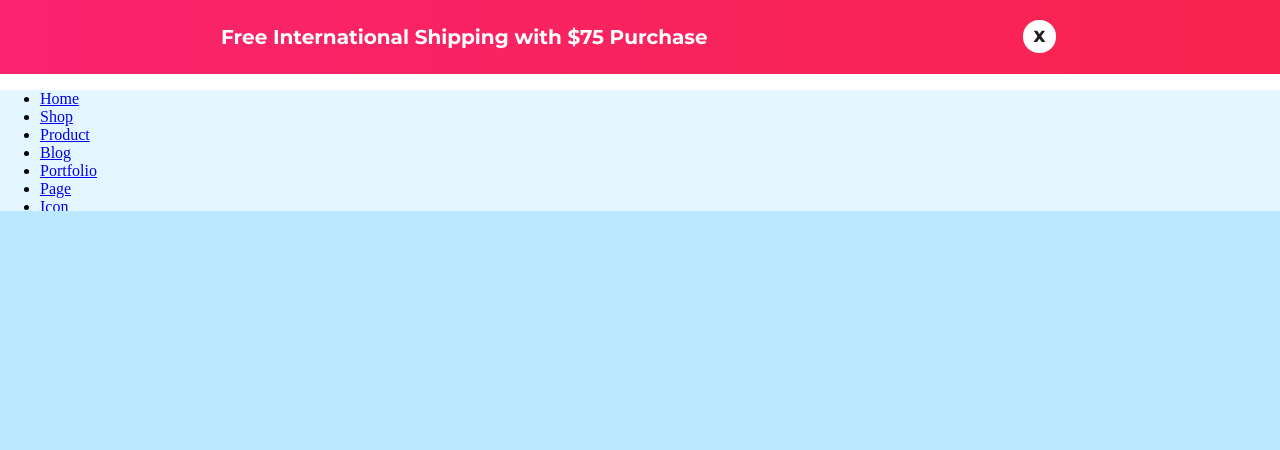
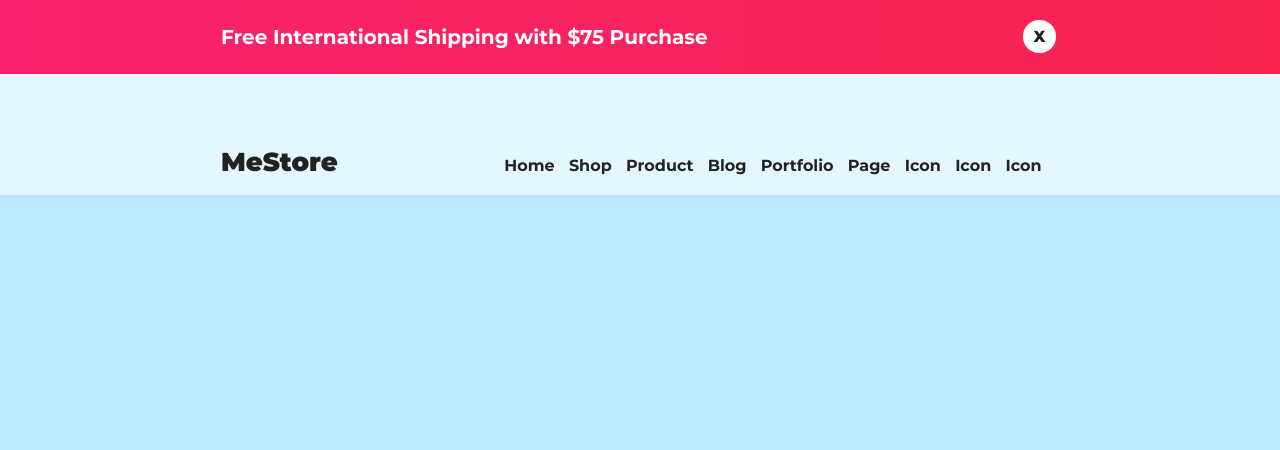
Before and after one commit to JLBrigham/wiro-agency, a website: page index.html in a window 1280 px wide. Shown: the top 450 px of the page. Drawn offline with Linux system fonts and the light colour scheme.

Commit message:
Position divs using flex for fashion carnival inset

```diff
--- a/index.html
+++ b/index.html
@@ -16,6 +16,7 @@
     <button class="free-international-button">X</button>
   </div>
   <div class="top-navigation-bar">
+      <span class="me-store">MeStore</span>
     <div class="nav-bar-links">
       <ul class="nav-link-list">
         <li class="nav-item"><a class="nav-link" href="#">Home</a></li>
@@ -44,5 +45,16 @@
       <button class="shop-now-button">Shop Now</button>
     </div>
   </div>
-  <div class="product-section-container"></div>
+  <div class="product-section-container">
+      <div class="fashion-carnival">
+          <div class="inner-fashion-carnival">
+
+          </div>
+          <div class="inner-fashion-carnival">
+
+        </div>
+
+
+      </div>
+  </div>
 </body>
--- a/public/index.css
+++ b/public/index.css
@@ -71,6 +71,39 @@ body {
   height: 1057px;
   background-color: #bae9ff;
 }
+.me-store {
+  font-size: 26px;
+  color: #222222;
+  font-weight: 900;
+  font-family: "Montserrat";
+  position: absolute;
+  top: 146px;
+  padding-left: 221px;
+}
+
+.nav-bar-links {
+  position: absolute;
+  right: 224px;
+  top: 136px;
+}
+
+.nav-link-list {
+  list-style-type: none;
+  display: flex;
+  margin: 0;
+  justify-content: space-evenly;
+  width: 566px;
+  padding-top: 20px;
+}
+
+.nav-link {
+  font-size: 16px;
+  color: #222222;
+  font-weight: 700;
+  font-family: "Montserrat";
+  text-decoration: none;
+  margin: 0;
+}
 
 hr {
   text-align: center;
@@ -79,7 +112,7 @@ hr {
 }
 
 .fashion-carnival-container {
-  height: 1057px;
+  height: 935px;
   width: 610px;
   background-color: #bae9ff;
   position: relative;
@@ -140,3 +173,22 @@ p {
   text-align: center;
   margin-top: 30px;
 }
+
+.product-section-container {
+  display: flex;
+  justify-content: center;
+}
+
+.fashion-carnival {
+  position: absolute;
+  top: 1285px;
+  width: 1160px;
+  display: flex;
+  justify-content: space-evenly;
+}
+
+.inner-fashion-carnival {
+  width: 535px;
+  height: 292px;
+  background-color: #d7eff9;
+}
```
